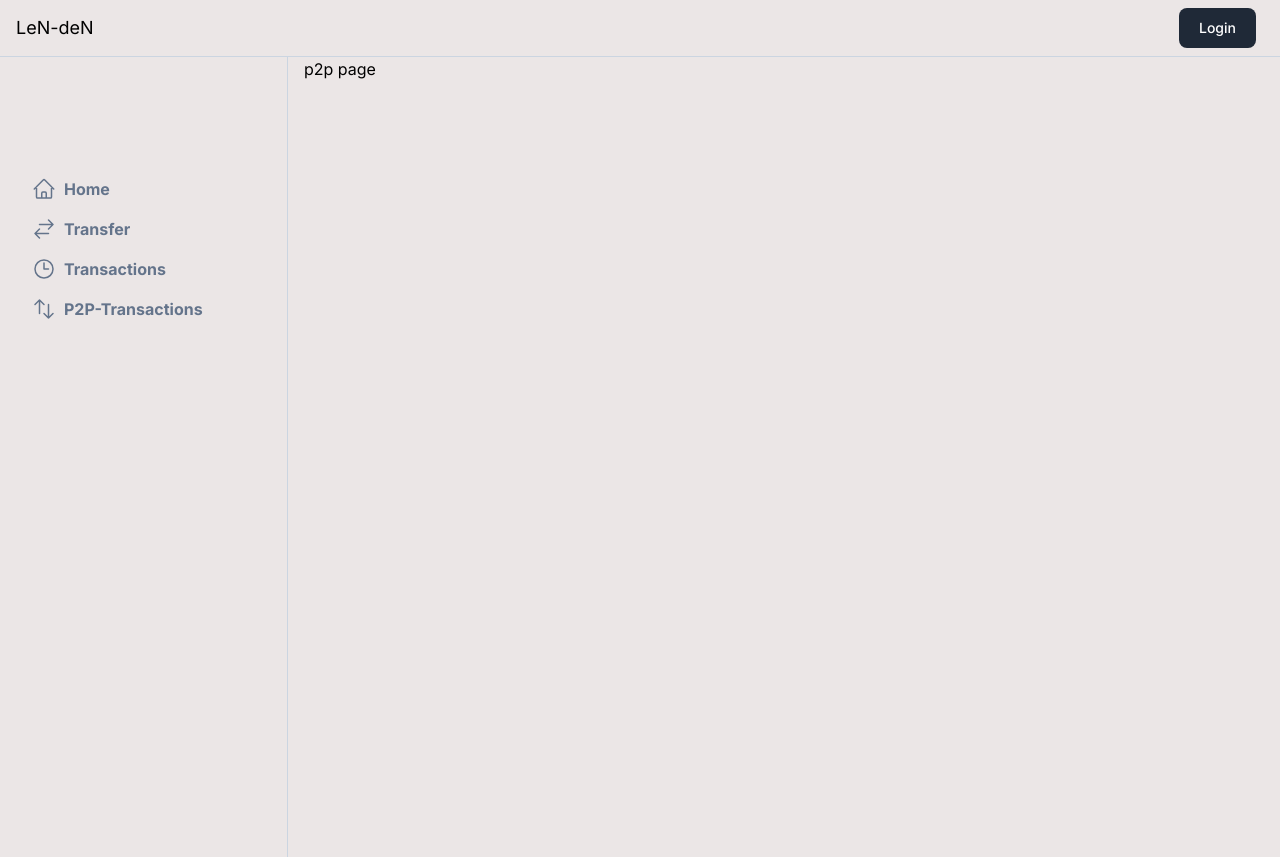
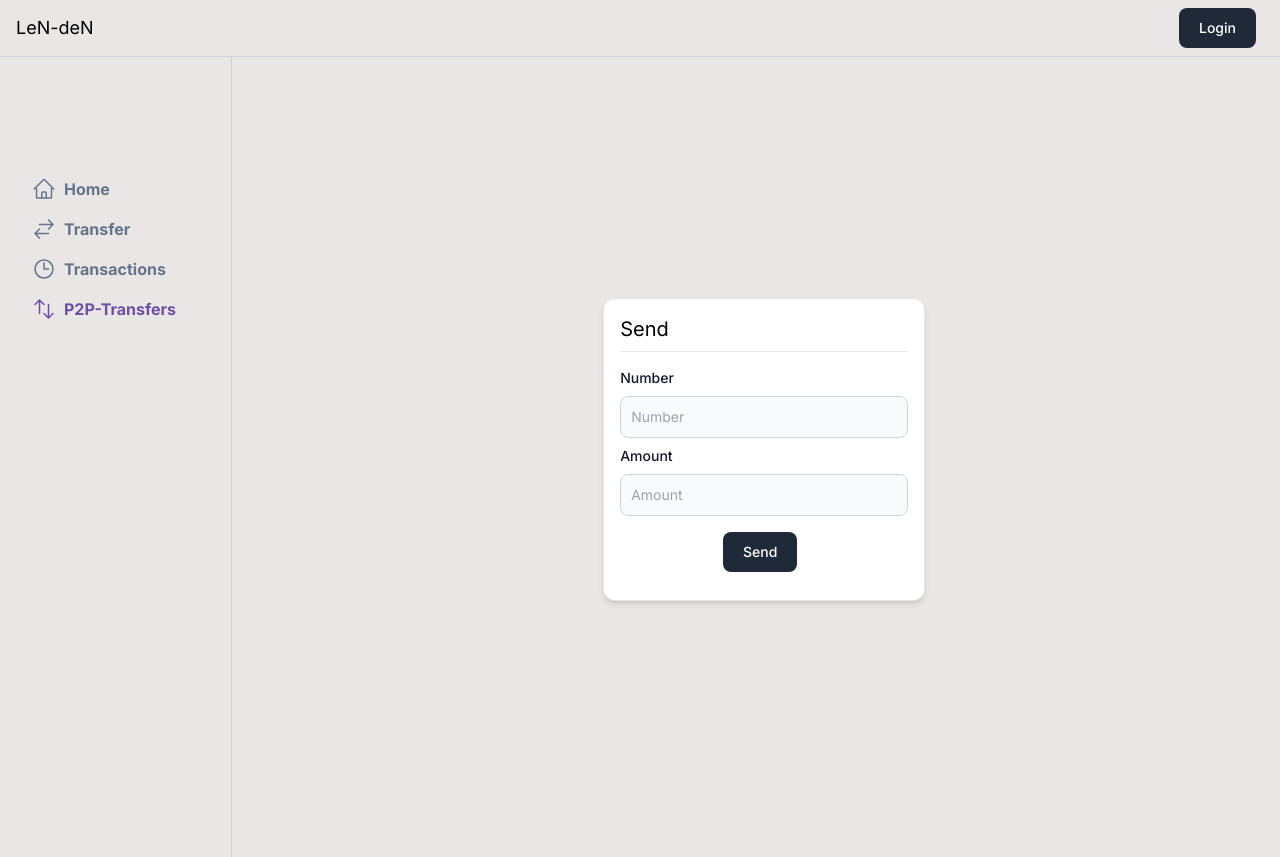
Before and after one commit to AyushSriv06/Len-Den-Next, a Next.js app in the folder apps/user-app/: page /p2p in a window 1280 px wide. Built offline with nearby package versions, Linux system fonts and the light colour scheme; no server answers.

Commit message:
Added p2p

```diff
--- a/apps/user-app/app/(dashboard)/layout.tsx
+++ b/apps/user-app/app/(dashboard)/layout.tsx
@@ -12,7 +12,7 @@ export default function Layout({
                 <SidebarItem href={"/dashboard"} icon={<HomeIcon />} title="Home" />
                 <SidebarItem href={"/transfer"} icon={<TransferIcon />} title="Transfer" />
                 <SidebarItem href={"/transactions"} icon={<TransactionsIcon />} title="Transactions" />
-                <SidebarItem href={"/p2ptransactions"} icon={<P2pTransactionIcon />} title="P2P-Transactions" />
+                <SidebarItem href={"/p2p"} icon={<P2pTransactionIcon />} title="P2P-Transfers" />
             </div>
         </div>
             {children}
--- a/apps/user-app/app/(dashboard)/p2p/page.tsx
+++ b/apps/user-app/app/(dashboard)/p2p/page.tsx
@@ -1,5 +1,8 @@
+
+import { SendCard } from "../../../components/SendCard";
+
 export default function() {
-    return <div>
-        p2p page
+    return <div className="w-full">
+        <SendCard />
     </div>
 }
--- a/apps/user-app/app/(dashboard)/transactions/page.tsx
+++ b/apps/user-app/app/(dashboard)/transactions/page.tsx
@@ -1,5 +1,5 @@
 export default function() {
     return <div>
-        Transactions Page
+        transactions
     </div>
 }
--- a/apps/user-app/app/actions/createOnRamptxn.ts
+++ b/apps/user-app/app/lib/actions/createOnRamptxn.ts
@@ -1,7 +1,7 @@
 "use server"
 
 import { getServerSession } from "next-auth";
-import { authOptions } from "../lib/auth";
+import { authOptions } from "../auth";
 import prisma from "@repo/db/client";
 
 export async function createOnRampTransaction(amount:number,provider: string) {
@@ -10,7 +10,7 @@ export async function createOnRampTransaction(amount:number,provider: string) {
     const userId = session.user.id
     if(!userId) {
         return {
-            msg: "User no logged in"
+            msg: "User not logged in"
         }
     }
     await prisma.onRampTransaction.create({
--- /dev/null
+++ b/apps/user-app/app/lib/actions/p2pTransfer.ts
@@ -0,0 +1,68 @@
+import { getServerSession } from "next-auth";
+import { authOptions } from "../auth";
+import prisma from "@repo/db/client";
+
+export async function p2pTransfer(to: string,amount: number) {
+    const session = await getServerSession(authOptions)
+    const from = session?.user?.id
+    if(!from) {
+        return {
+            msg: "You are not logged in"
+        }
+    }
+
+    const toUser = await prisma.user.findFirst({
+        where: {
+            number: to
+        }
+    })
+    if(!toUser) {
+        return {
+            msg: "User Not Found"
+        }
+    }
+
+    await prisma.$transaction(async (tx) => {
+        await tx.$queryRaw`SELECT * FROM "Balance" WHERE "userId" = ${Number(from)} FOR UPDATE`;
+        const fromBalance = await tx.balance.findUnique({
+        where: {
+            userId: Number(from)
+        }})
+
+        if(!fromBalance || fromBalance?.amount < amount) {
+           throw new Error("Insufficient Balance");
+        }
+
+        await tx.balance.update({
+            where: {
+                userId: Number(from)
+            },
+            data: {
+                amount: {
+                    decrement: amount
+                }
+            }
+        })
+
+        await tx.balance.update({
+            where: {
+                userId: Number(to)
+            },
+            data : {
+                amount : {
+                    increment: amount
+                }
+            }
+        })
+
+        await tx.p2pTransfer.create({
+            data: {
+                fromUserId: from,
+                toUserId: toUser.id,
+                timestamp: new Date(),
+                amount
+            }
+        })
+    })
+
+}
--- a/apps/user-app/components/AddMoneyCard.tsx
+++ b/apps/user-app/components/AddMoneyCard.tsx
@@ -5,7 +5,7 @@ import { Center } from "@repo/ui/Center";
 import { Select } from "@repo/ui/Select";
 import { useState } from "react";
 import { TextInput } from "@repo/ui/TextInput";
-import { createOnRampTransaction } from "../app/actions/createOnRamptxn";
+import { createOnRampTransaction } from "../app/lib/actions/createOnRamptxn";
 
 const SUPPORTED_BANKS = [{
     name: "HDFC Bank",
--- a/apps/user-app/components/SendCard.tsx
+++ b/apps/user-app/components/SendCard.tsx
@@ -1,6 +1,11 @@
+"use client"
+
 import { useState } from "react";
 import { Center } from "@repo/ui/Center";
 import { Card } from "@repo/ui/card";
+import { TextInput } from "@repo/ui/TextInput";
+import { Button } from "@repo/ui/button";
+import { p2pTransfer } from "../app/lib/actions/p2pTransfer";
 
 export function SendCard() {
     const [number,setNumber] = useState("")
@@ -9,7 +14,19 @@ export function SendCard() {
     return <div className="h-[98vh]">
         <Center>
             <Card title="Send">
-                <div className="min-w-72 pt-2"></div>
+                <div className="min-w-72 pt-2 pb-1">
+                    <TextInput placeholder={"Number"} label="Number" onChange={(value) => {
+                        setNumber(value)
+                    }}></TextInput>
+                    <TextInput placeholder={"Amount"} label="Amount" onChange={(value) => {
+                        setAmount(value)
+                    }}></TextInput>
+                    <div className="pt-4 flex justify-center">
+                        <Button onClick={async() => {
+                            await p2pTransfer(number, Number(amount) * 100)
+                        }}>Send</Button>
+                    </div>
+               </div>
             </Card>
         </Center>
     </div>
--- a/packages/db/index.ts
+++ b/packages/db/index.ts
@@ -1,4 +1,6 @@
 import { PrismaClient } from '@prisma/client'
+import dotenv from "dotenv"
+dotenv.config()
 
 const prismaClientSingleton = () => {
   return new PrismaClient()
```
Also changed, not shown: 2 other files (tests, documents, lock files or other folders).
